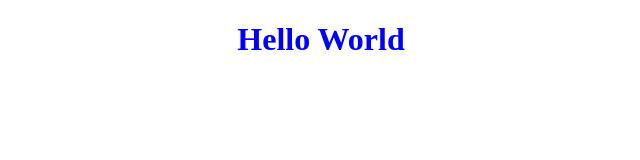
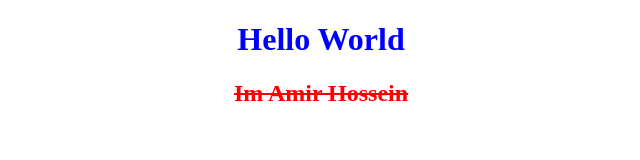
Before and after one commit to AmirMDH/Practice-Branch, a plain HTML site: page index.html in a window 1280 px wide. Shown: the whole page, without its empty margins (319-959 px from the left). Drawn offline with Linux system fonts and the light colour scheme.

Commit message:
Say My Name

```diff
--- a/index.html
+++ b/index.html
@@ -9,6 +9,7 @@
 </head>
 <body>
     <h1>Hello World</h1>
+    <h2>Im Amir Hossein</h2>
     <!-- Add A Media Query -->
     <script src="script.js"></script>
 </body>
--- a/style.css
+++ b/style.css
@@ -3,3 +3,8 @@ h1{
     color: blue;
     text-align: center;
 }
+h2{
+    color: red;
+    text-align: center;
+    text-decoration: line-through;
+}
```
